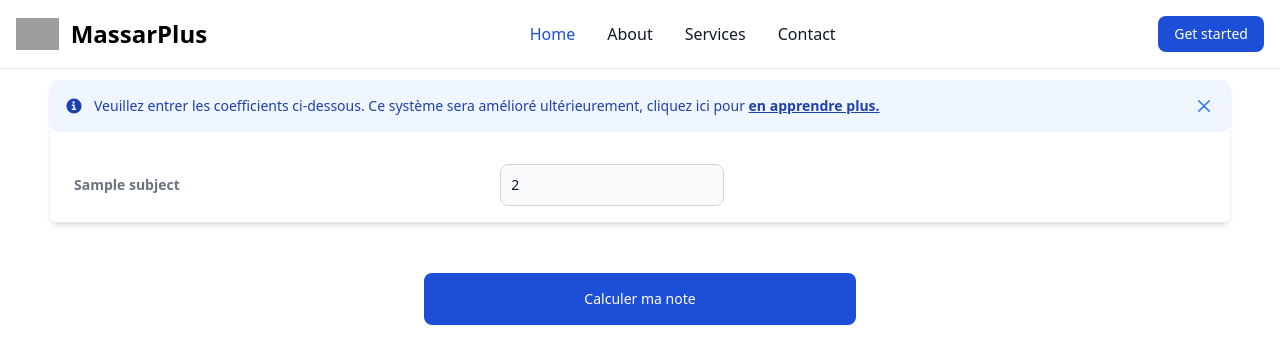
After one commit to rayankad01/massar, a Django app: template scores/templates/scores/count_score.html in a window 1280 px wide. The commit adds this page. Shown: the top 364 px of the page. Run offline with Django 5.2, Linux system fonts and the light colour scheme; the template is opened without the code that fills it: most values are stand-ins (such as "Sample title", 1, 10 or a date in 2020); some libraries are stand-ins or nearby versions; grey boxes are pictures that could not be loaded.

Commit message:
vue pour calculer la note final

```diff
--- a/auths/views.py
+++ b/auths/views.py
@@ -1,7 +1,7 @@
 from datetime import datetime
 from auths.utils import encrypt_password
-from django.contrib.auth import authenticate, login, logout
-from django.shortcuts import render
+from django.contrib.auth import authenticate, login
+from django.shortcuts import render, redirect
 from django.contrib import messages
 import requests
 from bs4 import BeautifulSoup
@@ -127,6 +127,7 @@ def login_user(request):
                     login(request, user)
                     print("done")
                     messages.success(request, 'Vous avez été connécté avec succès')
+                    return redirect("scores:display")
                 else:
                     messages.error(request, 'MassarID ou mot de passe invalide, veuillez réessayer')
             else:
@@ -143,6 +144,7 @@ def login_user(request):
                 classe = get_class(massarID, password)
                 user.classe = classe
                 messages.success(request, 'Le compte MassarPlus a été créé avec succès')
+                return redirect("scores:display")
 
         else:
             messages.error(request, 'MassarID ou mot de passe invalide, veuillez réessayer')
--- /dev/null
+++ b/scores/templates/scores/count_score.html
@@ -0,0 +1,91 @@
+{% extends 'base.html' %}
+{% block title %}
+Count Score
+{% endblock title %}
+{% block body %}
+<form id="score-form" method="POST" action="">
+    <div class="relative overflow-x-auto shadow-md sm:rounded-lg mx-auto body" style="margin: 50px;">
+        <div id="alert-1" class="flex items-center p-4 mb-4 text-blue-800 rounded-lg bg-blue-50 dark:bg-gray-800 dark:text-blue-400" role="alert">
+            <svg class="flex-shrink-0 w-4 h-4" aria-hidden="true" xmlns="http://www.w3.org/2000/svg" fill="currentColor" viewBox="0 0 20 20">
+                <path d="M10 .5a9.5 9.5 0 1 0 9.5 9.5A9.51 9.51 0 0 0 10 .5ZM9.5 4a1.5 1.5 0 1 1 0 3 1.5 1.5 0 0 1 0-3ZM12 15H8a1 1 0 0 1 0-2h1v-3H8a1 1 0 0 1 0-2h2a1 1 0 0 1 1 1v4h1a1 1 0 0 1 0 2Z"/>
+            </svg>
+            <span class="sr-only">Info</span>
+            <div class="ms-3 text-sm font-medium">
+                Veuillez entrer les coefficients ci-dessous. Ce système sera amélioré ultérieurement, cliquez ici pour  <a href="#" class="font-semibold underline hover:no-underline"> en apprendre plus.</a>
+            </div>
+            <button type="button" class="ms-auto -mx-1.5 -my-1.5 bg-blue-50 text-blue-500 rounded-lg focus:ring-2 focus:ring-blue-400 p-1.5 hover:bg-blue-200 inline-flex items-center justify-center h-8 w-8 dark:bg-gray-800 dark:text-blue-400 dark:hover:bg-gray-700" data-dismiss-target="#alert-1" aria-label="Close" onclick="dismissAlert('alert-1')">
+                <span class="sr-only">Fermer</span>
+                <svg class="w-3 h-3" aria-hidden="true" xmlns="http://www.w3.org/2000/svg" fill="none" viewBox="0 0 14 14">
+                    <path stroke="currentColor" stroke-linecap="round" stroke-linejoin="round" stroke-width="2" d="m1 1 6 6m0 0 6 6M7 7l6-6M7 7l-6 6"/>
+                </svg>
+            </button>
+        </div>
+
+        {% csrf_token %}
+        <table class="w-full text-sm text-left rtl:text-right text-gray-500 dark:text-gray-400">
+            <tbody>
+                {% for subject in subjects %}
+                <tr class="bg-white border-b dark:bg-gray-800 dark:border-gray-700 hover:bg-gray-50 dark:hover:bg-gray-600">
+                    <th class="px-6 py-3"> <label for="{{subject}}">{{subject}}</label></th>
+                    <td class="px-6 py-4"><input type="number" id="{{subject}}" name="{{subject}}" aria-describedby="helper-text-explanation" class="bg-gray-50 border border-gray-300 text-gray-900 text-sm rounded-lg focus:ring-blue-500 focus:border-blue-500 block p-2.5 dark:bg-gray-700 dark:border-gray-600 dark:placeholder-gray-400 dark:text-white dark:focus:ring-blue-500 dark:focus:border-blue-500" value="2" min="1" required /></td>
+                </tr>
+                {% endfor %}
+            </tbody>
+        </table>
+    </div>
+    <div class="flex justify-center mt-3 mb-3">
+        <button id="calculate-button" type="submit" class="text-white bg-blue-700 hover:bg-blue-800 focus:ring-4 focus:outline-none focus:ring-blue-300 font-medium rounded-lg text-sm w-full sm:w-auto px-40 py-4 text-center dark:bg-blue-600 dark:hover:bg-blue-700 dark:focus:ring-blue-800">Calculer ma note</button>
+    </div>
+</form>
+
+<div id="medium-modal" tabindex="-1" class="fixed inset-0 z-50 hidden flex items-center justify-center bg-gray-900 bg-opacity-50 backdrop-filter backdrop-blur-sm">
+    <div class="relative w-full max-w-lg max-h-full bg-white rounded-lg shadow-lg dark:bg-gray-700">
+        <div class="flex items-center justify-between p-4 md:p-5 border-b rounded-t dark:border-gray-600">
+            <h3 class="text-xl font-medium text-gray-900 dark:text-white">
+                Disclaimer
+            </h3>
+            <button type="button" class="text-gray-400 bg-transparent hover:bg-gray-200 hover:text-gray-900 rounded-lg text-sm w-8 h-8 ms-auto inline-flex justify-center items-center dark:hover:bg-gray-600 dark:hover:text-white" data-modal-hide="medium-modal">
+                <svg class="w-3 h-3" aria-hidden="true" xmlns="http://www.w3.org/2000/svg" fill="none" viewBox="0 0 14 14">
+                    <path stroke="currentColor" stroke-linecap="round" stroke-linejoin="round" stroke-width="2" d="m1 1 6 6m0 0 6 6M7 7l6-6M7 7l-6 6"/>
+                </svg>
+                <span class="sr-only">Close modal</span>
+            </button>
+        </div>
+        <div class="p-4 md:p-5 space-y-4 text-justify">
+            <p class="text-base leading-relaxed text-gray-500 dark:text-gray-400">
+                Votre note est prête. Veuillez noter que ce système calcule votre moyenne générale de manière approximative, étant donné que la méthode de calcul utilisée par massar n'est pas précisément connue. Cliquez ici pour afficher votre résultat détaillé et découvrir comment cette estimation a été réalisée.
+            </p>
+        </div>
+        <div class="flex items-center justify-between p-4 md:p-5 border-t border-gray-200 rounded-b dark:border-gray-600">
+            <button id="show-note-button" type="button" class="text-white bg-blue-700 hover:bg-blue-800 focus:ring-4 focus:outline-none focus:ring-blue-300 font-medium rounded-lg text-sm px-5 py-2.5 text-center dark:bg-blue-600 dark:hover:bg-blue-700 dark:focus:ring-blue-800">Afficher ma note</button>
+            <button data-modal-hide="medium-modal" type="button" class="py-2.5 px-5 text-sm font-medium text-gray-900 focus:outline-none bg-white rounded-lg border border-gray-200 hover:bg-gray-100 hover:text-blue-700 focus:z-10 focus:ring-4 focus:ring-gray-100 dark:focus:ring-gray-700 dark:bg-gray-800 dark:text-gray-400 dark:border-gray-600 dark:hover:text-white dark:hover:bg-gray-700">Revenir en arrière</button>
+        </div>
+    </div>
+</div>
+
+<script>
+    function dismissAlert(alertId) {
+        var alertElement = document.getElementById(alertId);
+        if (alertElement) {
+            alertElement.classList.add('pop-out');
+            alertElement.addEventListener('animationend', function() {
+                alertElement.style.display = 'none';
+            });
+        }
+    }
+
+    document.getElementById('calculate-button').addEventListener('click', function() {
+        document.getElementById('medium-modal').classList.remove('hidden');
+    });
+
+    document.getElementById('show-note-button').addEventListener('click', function() {
+        document.getElementById('score-form').submit();
+    });
+
+    document.querySelectorAll('[data-modal-hide="medium-modal"]').forEach(button => {
+        button.addEventListener('click', function() {
+            document.getElementById('medium-modal').classList.add('hidden');
+        });
+    });
+</script>
+{% endblock body %}
--- a/scores/urls.py
+++ b/scores/urls.py
@@ -1,6 +1,7 @@
 from django.urls import path
-from scores.views import display_scores
+from scores.views import display_scores, count_score
 app_name = "scores"
 urlpatterns = [
     path('display/', display_scores, name="display"),
+    path('count/', count_score, name="count"),
 ]
--- a/theme/static/css/dist/styles.css
+++ b/theme/static/css/dist/styles.css
@@ -824,10 +844,34 @@ select {
   margin-right: auto;
 }
 
+.-mx-1 {
+  margin-left: -0.25rem;
+  margin-right: -0.25rem;
+}
+
+.-mx-1\.5 {
+  margin-left: -0.375rem;
+  margin-right: -0.375rem;
+}
+
+.-my-1 {
+  margin-top: -0.25rem;
+  margin-bottom: -0.25rem;
+}
+
+.-my-1\.5 {
+  margin-top: -0.375rem;
+  margin-bottom: -0.375rem;
+}
+
 .mb-2 {
   margin-bottom: 0.5rem;
 }
 
+.mb-4 {
+  margin-bottom: 1rem;
+}
+
 .mb-5 {
   margin-bottom: 1.25rem;
 }
@@ -840,14 +884,54 @@ select {
   margin-top: 1rem;
 }
 
-.mb-4 {
-  margin-bottom: 1rem;
+.me-3 {
+  margin-inline-end: 0.75rem;
+}
+
+.mt-1 {
+  margin-top: 0.25rem;
+}
+
+.mt-1\.5 {
+  margin-top: 0.375rem;
+}
+
+.mt-\[2px\] {
+  margin-top: 2px;
+}
+
+.ms-3 {
+  margin-inline-start: 0.75rem;
+}
+
+.ms-auto {
+  margin-inline-start: auto;
+}
+
+.mt-6 {
+  margin-top: 1.5rem;
+}
+
+.mb-6 {
+  margin-bottom: 1.5rem;
+}
+
+.mb-3 {
+  margin-bottom: 0.75rem;
+}
+
+.mt-3 {
+  margin-top: 0.75rem;
 }
 
 .block {
   display: block;
 }
 
+.inline {
+  display: inline;
+}
+
 .flex {
   display: flex;
 }
@@ -880,6 +964,26 @@ select {
   height: 100vh;
 }
 
+.h-4 {
+  height: 1rem;
+}
+
+.h-3 {
+  height: 0.75rem;
+}
+
+.h-\[calc\(100\%-1rem\)\] {
+  height: calc(100% - 1rem);
+}
+
+.h-12 {
+  height: 3rem;
+}
+
+.max-h-full {
+  max-height: 100%;
+}
+
 .w-10 {
   width: 2.5rem;
 }
@@ -892,20 +996,76 @@ select {
   width: 100%;
 }
 
+.w-4 {
+  width: 1rem;
+}
+
+.w-3 {
+  width: 0.75rem;
+}
+
+.w-8 {
+  width: 2rem;
+}
+
+.w-12 {
+  width: 3rem;
+}
+
+.max-w-md {
+  max-width: 28rem;
+}
+
 .max-w-screen-xl {
   max-width: 1280px;
 }
 
-.max-w-sm {
-  max-width: 24rem;
-}
-
-.max-w-md {
-  max-width: 28rem;
-}
-
-.table-auto {
-  table-layout: auto;
+.max-w-lg {
+  max-width: 32rem;
+}
+
+.flex-shrink-0 {
+  flex-shrink: 0;
+}
+
+.scale-100 {
+  --tw-scale-x: 1;
+  --tw-scale-y: 1;
+  transform: translate(var(--tw-translate-x), var(--tw-translate-y)) rotate(var(--tw-rotate)) skewX(var(--tw-skew-x)) skewY(var(--tw-skew-y)) scaleX(var(--tw-scale-x)) scaleY(var(--tw-scale-y));
+}
+
+.scale-95 {
+  --tw-scale-x: .95;
+  --tw-scale-y: .95;
+  transform: translate(var(--tw-translate-x), var(--tw-translate-y)) rotate(var(--tw-rotate)) skewX(var(--tw-skew-x)) skewY(var(--tw-skew-y)) scaleX(var(--tw-scale-x)) scaleY(var(--tw-scale-y));
+}
+
+.transform {
+  transform: translate(var(--tw-translate-x), var(--tw-translate-y)) rotate(var(--tw-rotate)) skewX(var(--tw-skew-x)) skewY(var(--tw-skew-y)) scaleX(var(--tw-scale-x)) scaleY(var(--tw-scale-y));
+}
+
+@keyframes bounce {
+  0%, 100% {
+    transform: translateY(-25%);
+    animation-timing-function: cubic-bezier(0.8,0,1,1);
+  }
+
+  50% {
+    transform: none;
+    animation-timing-function: cubic-bezier(0,0,0.2,1);
+  }
+}
+
+.animate-bounce {
+  animation: bounce 1s infinite;
+}
+
+.list-inside {
+  list-style-position: inside;
+}
+
+.list-disc {
+  list-style-type: disc;
 }
 
 .flex-col {
@@ -987,19 +1175,37 @@ select {
   background-color: rgb(249 250 251 / var(--tw-bg-opacity));
 }
 
+.bg-green-50 {
+  --tw-bg-opacity: 1;
+  background-color: rgb(240 253 244 / var(--tw-bg-opacity));
+}
+
+.bg-red-50 {
+  --tw-bg-opacity: 1;
+  background-color: rgb(254 242 242 / var(--tw-bg-opacity));
+}
+
 .bg-white {
   --tw-bg-opacity: 1;
   background-color: rgb(255 255 255 / var(--tw-bg-opacity));
 }
 
-.bg-red-50 {
+.bg-blue-50 {
   --tw-bg-opacity: 1;
-  background-color: rgb(254 242 242 / var(--tw-bg-opacity));
-}
-
-.bg-green-50 {
+  background-color: rgb(239 246 255 / var(--tw-bg-opacity));
+}
+
+.bg-transparent {
+  background-color: transparent;
+}
+
+.bg-gray-900 {
   --tw-bg-opacity: 1;
-  background-color: rgb(240 253 244 / var(--tw-bg-opacity));
+  background-color: rgb(17 24 39 / var(--tw-bg-opacity));
+}
+
+.bg-opacity-50 {
+  --tw-bg-opacity: 0.5;
 }
 
 .p-2 {
@@ -1012,6 +1218,14 @@ select {
 
 .p-4 {
   padding: 1rem;
+}
+
+.p-1 {
+  padding: 0.25rem;
+}
+
+.p-1\.5 {
+  padding: 0.375rem;
 }
 
 .px-3 {
@@ -1029,6 +1243,11 @@ select {
   padding-right: 1.25rem;
 }
 
+.px-6 {
+  padding-left: 1.5rem;
+  padding-right: 1.5rem;
+}
+
 .py-2 {
   padding-top: 0.5rem;
   padding-bottom: 0.5rem;
@@ -1039,9 +1258,9 @@ select {
   padding-bottom: 0.625rem;
 }
 
-.px-6 {
-  padding-left: 1.5rem;
-  padding-right: 1.5rem;
+.py-3 {
+  padding-top: 0.75rem;
+  padding-bottom: 0.75rem;
 }
 
 .py-4 {
@@ -1049,9 +1268,19 @@ select {
   padding-bottom: 1rem;
 }
 
-.py-3 {
-  padding-top: 0.75rem;
-  padding-bottom: 0.75rem;
+.px-10 {
+  padding-left: 2.5rem;
+  padding-right: 2.5rem;
+}
+
+.px-20 {
+  padding-left: 5rem;
+  padding-right: 5rem;
+}
+
+.px-40 {
+  padding-left: 10rem;
+  padding-right: 10rem;
 }
 
 .text-left {
@@ -1106,24 +1371,66 @@ select {
   color: rgb(107 114 128 / var(--tw-text-opacity));
 }
 
+.text-gray-700 {
+  --tw-text-opacity: 1;
+  color: rgb(55 65 81 / var(--tw-text-opacity));
+}
+
 .text-gray-900 {
   --tw-text-opacity: 1;
   color: rgb(17 24 39 / var(--tw-text-opacity));
 }
 
+.text-green-800 {
+  --tw-text-opacity: 1;
+  color: rgb(22 101 52 / var(--tw-text-opacity));
+}
+
+.text-red-800 {
+  --tw-text-opacity: 1;
+  color: rgb(153 27 27 / var(--tw-text-opacity));
+}
+
 .text-white {
   --tw-text-opacity: 1;
   color: rgb(255 255 255 / var(--tw-text-opacity));
 }
 
-.text-red-800 {
+.text-blue-800 {
   --tw-text-opacity: 1;
-  color: rgb(153 27 27 / var(--tw-text-opacity));
-}
-
-.text-green-800 {
+  color: rgb(30 64 175 / var(--tw-text-opacity));
+}
+
+.text-blue-500 {
   --tw-text-opacity: 1;
-  color: rgb(22 101 52 / var(--tw-text-opacity));
+  color: rgb(59 130 246 / var(--tw-text-opacity));
+}
+
+.text-gray-400 {
+  --tw-text-opacity: 1;
+  color: rgb(156 163 175 / var(--tw-text-opacity));
+}
+
+.text-blue-700 {
+  --tw-text-opacity: 1;
+  color: rgb(29 78 216 / var(--tw-text-opacity));
+}
+
+.text-yellow-400 {
+  --tw-text-opacity: 1;
+  color: rgb(250 204 21 / var(--tw-text-opacity));
+}
+
+.underline {
+  text-decoration-line: underline;
+}
+
+.opacity-0 {
+  opacity: 0;
+}
+
+.opacity-100 {
+  opacity: 1;
 }
 
 .shadow-md {
```
Also changed, not shown: other parts of theme/static/css/dist/styles.css (+205 -14 lines), scores/templates/scores/index.html (+13 -1 lines), scores/views.py (+58 -10 lines).
